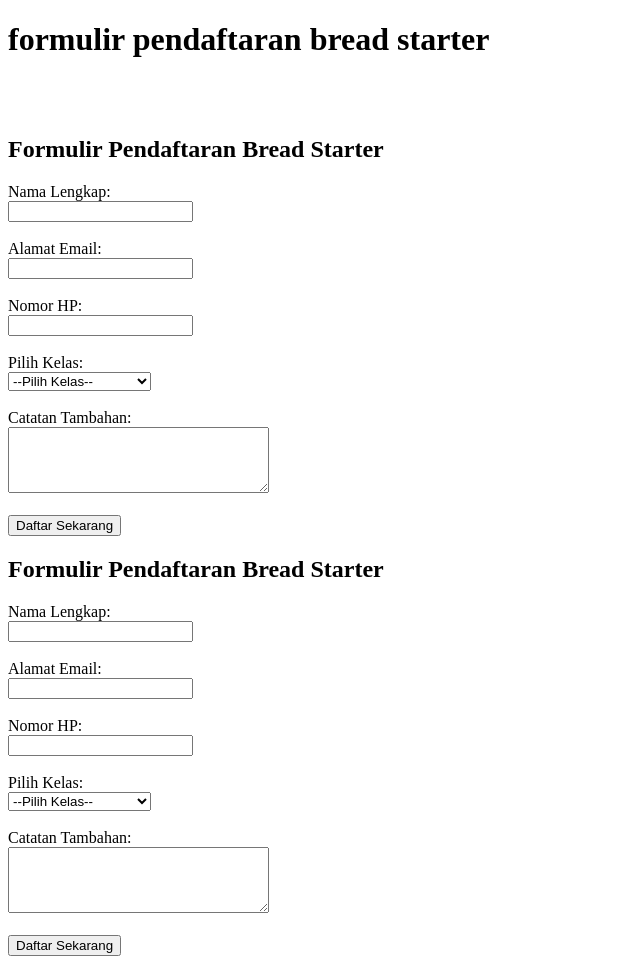
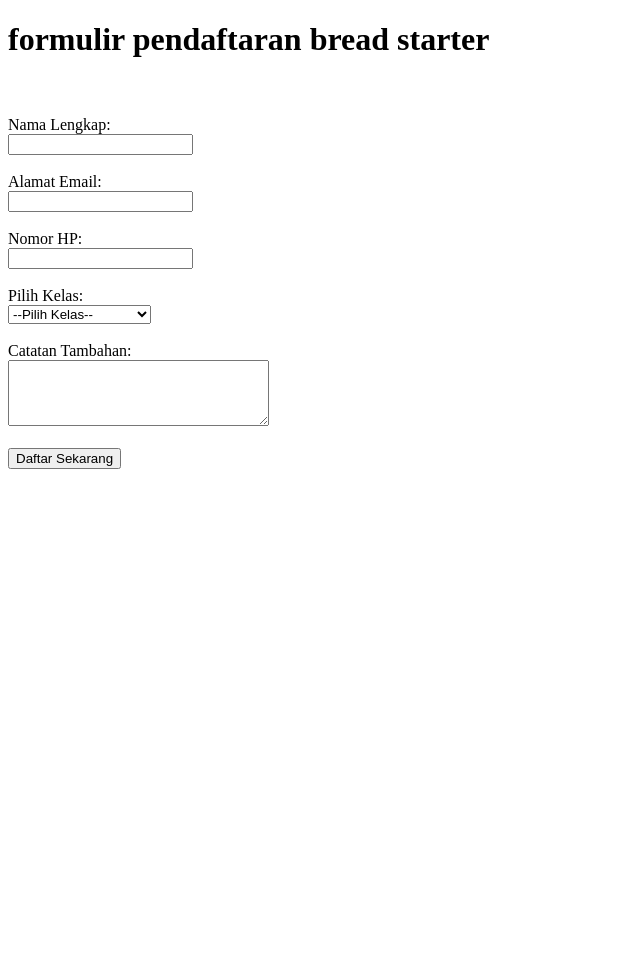
Before and after one commit to breadstarter-web/breadstarter, a plain HTML site: page index.html in a window 1280 px wide. Shown: the whole page, without its empty margins (0-640 px from the left). After the commit the page ends 800 px from the top, so only its background shows below. Drawn offline with Linux system fonts and the light colour scheme.

Commit message:
Add files via upload

```diff
--- a/index.html
+++ b/index.html
@@ -8,7 +8,6 @@
 <body>
 	<h1>formulir pendaftaran bread starter</h1>
 	<br><br>
- <h2>Formulir Pendaftaran Bread Starter</h2>
 <form>
   <label for="nama">Nama Lengkap:</label><br>
   <input type="text" id="nama" name="nama" required><br><br>
@@ -36,30 +35,3 @@
   <button type="submit">Daftar Sekarang</button>
 </form>
 </body>
-</html><h2>Formulir Pendaftaran Bread Starter</h2>
-<form>
-  <label for="nama">Nama Lengkap:</label><br>
-  <input type="text" id="nama" name="nama" required><br><br>
-
-  <label for="email">Alamat Email:</label><br>
-  <input type="email" id="email" name="email" required><br><br>
-
-  <label for="nohp">Nomor HP:</label><br>
-  <input type="tel" id="nohp" name="nohp" required><br><br>
-
-  <label for="kelas">Pilih Kelas:</label><br>
-  <select id="kelas" name="kelas" required>
-    <option value="">--Pilih Kelas--</option>
-    <option value="dasar">Puff Pastry</option>
-    <option value="menengah">Pizza Special</option>
-    <option value="lanjutan">Donut</option>
-    <option value="lanjutan">Coffe Bun</option>
-    <option value="lanjutan">Donut</option>
-    <option value="lanjutan">Specia Sweet Bread</option>
-  </select><br><br>
-
-  <label for="catatan">Catatan Tambahan:</label><br>
-  <textarea id="catatan" name="catatan" rows="4" cols="30"></textarea><br><br>
-
-  <button type="submit">Daftar Sekarang</button>
-</form>
```
